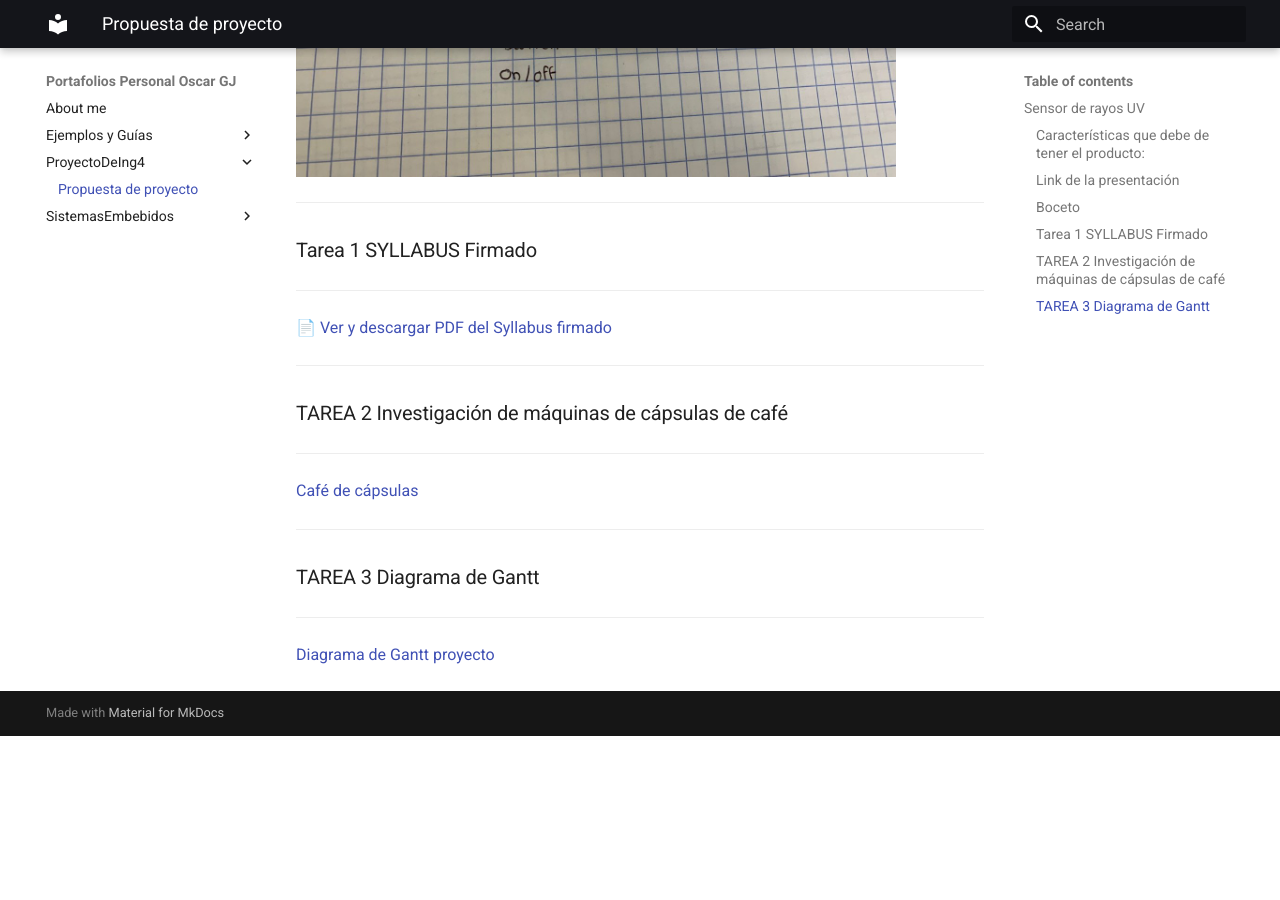
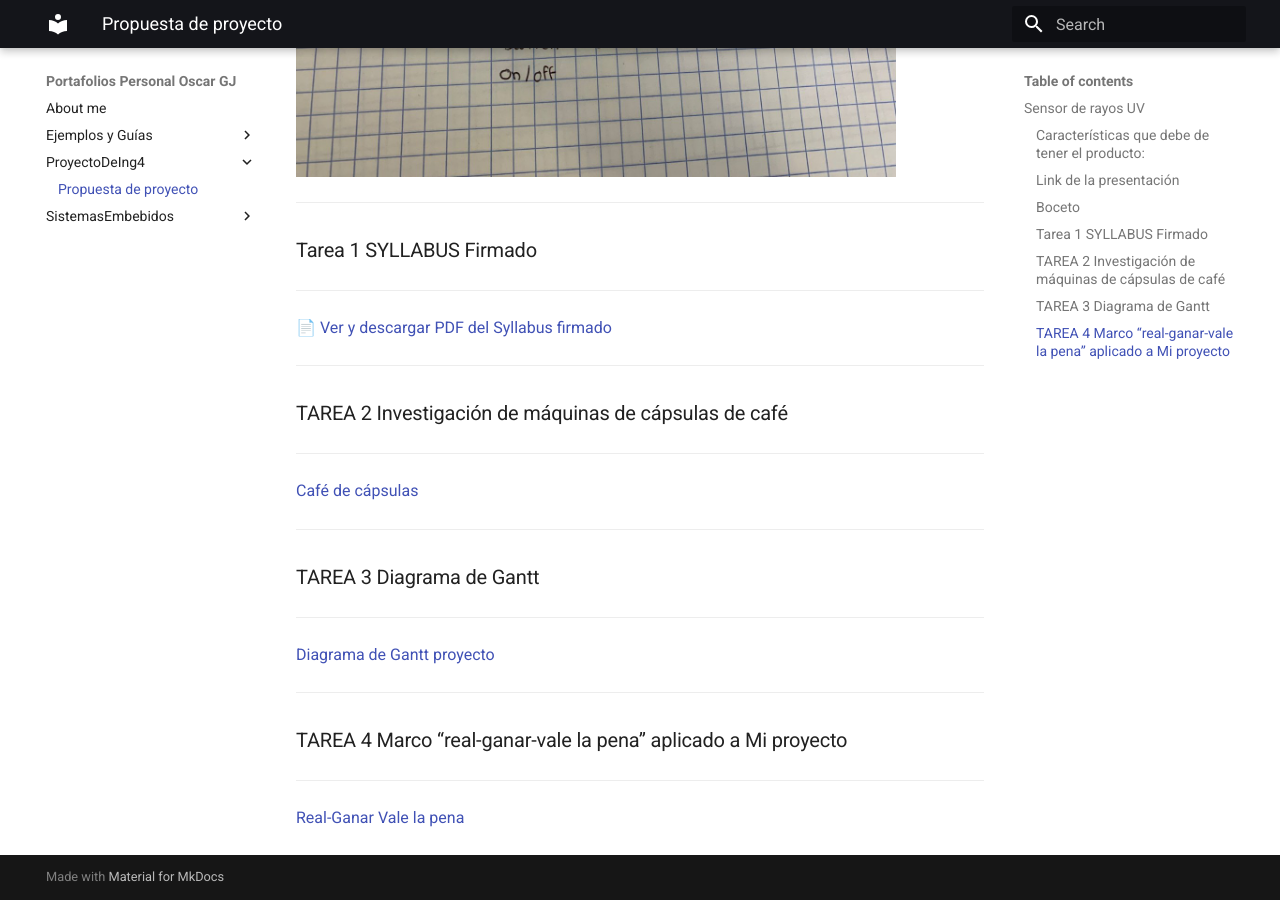
Before and after one commit to OscarGuJo/PortafolioSistemas, an MkDocs documentation site: the page built from docs/ProyectoDeIng4/Proyecto.md, in a window 1280 px wide and 900 px high, scrolled down 1341 px. Built offline with MkDocs 1.6.1 and Material for MkDocs 9.7.7, drawn with Linux system fonts in a browser that asks for light colours; before the commit the page ends 2077 px from its top, so only the background shows below that.

Commit message:
Realganarvalelapena

```diff
--- a/docs/ProyectoDeIng4/Proyecto.md
+++ b/docs/ProyectoDeIng4/Proyecto.md
@@ -52,3 +52,11 @@ Debe de ser capaz de detectar en tiempo real los niveles de rayos UV en el ambie
 ---
 
 [Diagrama de Gantt proyecto](https://iberopuebla.atlassian.net/jira/software/projects/MBA/list?atlOrigin=eyJpIjoiZWEzNTNhYzEzZTE0NDdhNjgxZmZkZjljMGU0ZGQ4OTUiLCJwIjoiaiJ9)
+
+---
+
+### TAREA 4 Marco “real-ganar-vale la pena” aplicado a Mi proyecto
+
+---
+
+[Real-Ganar Vale la pena](https://docs.google.com/document/d/e/2PACX-1vSxMNVmR-jJWD9nZ6KWQUC17n7yDtmYZeKo0RqMjSaXiRVQKnahckI0v6XETvYHYvuaoG77ukvXxg2c/pub)
```
